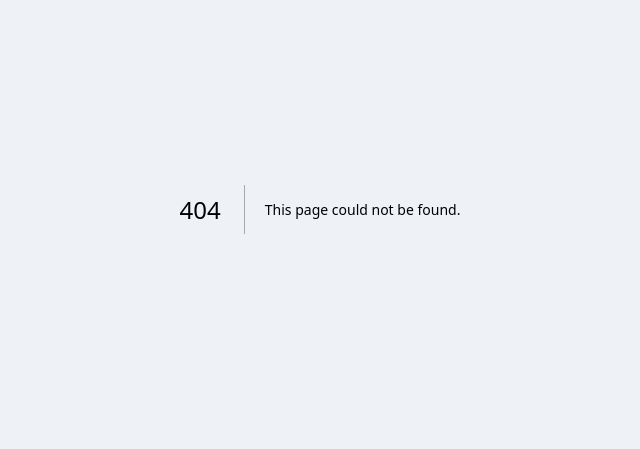
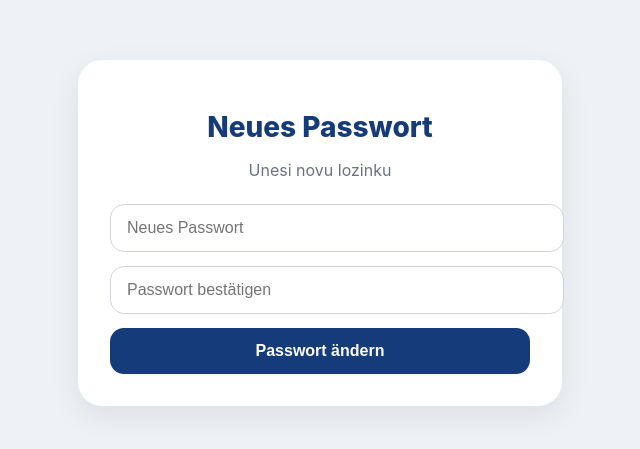
Before and after one commit to jobflow-app/jobflow-app, a Next.js app: page /update-password in a window 1280 px wide. Before the commit this address had no page. Shown: the part 191-640 px from the top of the page, without its empty margins (320-960 px from the left). Built offline with nearby package versions, Linux system fonts and the light colour scheme; no server answers.

Commit message:
Create page.jsx

```diff
--- /dev/null
+++ b/app/update-password/page.jsx
@@ -0,0 +1,141 @@
+'use client'
+
+import { useState } from 'react'
+import { useRouter } from 'next/navigation'
+import { supabase } from '@/lib/supabase'
+
+export default function UpdatePasswordPage() {
+  const router = useRouter()
+  const [password, setPassword] = useState('')
+  const [confirmPassword, setConfirmPassword] = useState('')
+  const [loading, setLoading] = useState(false)
+  const [errorMessage, setErrorMessage] = useState('')
+  const [successMessage, setSuccessMessage] = useState('')
+
+  const handleUpdatePassword = async (e) => {
+    e.preventDefault()
+    setErrorMessage('')
+    setSuccessMessage('')
+
+    if (password.length < 6) {
+      setErrorMessage('Lozinka mora imati najmanje 6 karaktera.')
+      return
+    }
+
+    if (password !== confirmPassword) {
+      setErrorMessage('Lozinke se ne poklapaju.')
+      return
+    }
+
+    setLoading(true)
+
+    const { error } = await supabase.auth.updateUser({
+      password,
+    })
+
+    if (error) {
+      setErrorMessage(error.message)
+      setLoading(false)
+      return
+    }
+
+    setSuccessMessage('Lozinka je uspješno promijenjena.')
+
+    setTimeout(() => {
+      router.replace('/login')
+    }, 1500)
+  }
+
+  return (
+    <main style={styles.page}>
+      <form onSubmit={handleUpdatePassword} style={styles.card}>
+        <h1 style={styles.title}>Neues Passwort</h1>
+        <p style={styles.subtitle}>Unesi novu lozinku</p>
+
+        <input
+          type="password"
+          placeholder="Neues Passwort"
+          value={password}
+          onChange={(e) => setPassword(e.target.value)}
+          style={styles.input}
+          required
+        />
+
+        <input
+          type="password"
+          placeholder="Passwort bestätigen"
+          value={confirmPassword}
+          onChange={(e) => setConfirmPassword(e.target.value)}
+          style={styles.input}
+          required
+        />
+
+        {errorMessage ? <p style={styles.error}>{errorMessage}</p> : null}
+        {successMessage ? <p style={styles.success}>{successMessage}</p> : null}
+
+        <button type="submit" style={styles.button} disabled={loading}>
+          {loading ? 'Saving...' : 'Passwort ändern'}
+        </button>
+      </form>
+    </main>
+  )
+}
+
+const styles = {
+  page: {
+    minHeight: '100vh',
+    background: '#eef2f7',
+    display: 'flex',
+    alignItems: 'center',
+    justifyContent: 'center',
+    padding: '24px',
+  },
+  card: {
+    width: '100%',
+    maxWidth: '420px',
+    background: '#fff',
+    borderRadius: '24px',
+    padding: '32px',
+    boxShadow: '0 10px 30px rgba(0,0,0,0.08)',
+  },
+  title: {
+    fontSize: '28px',
+    fontWeight: '800',
+    color: '#163b7a',
+    marginBottom: '8px',
+    textAlign: 'center',
+  },
+  subtitle: {
+    color: '#6b7280',
+    marginBottom: '24px',
+    textAlign: 'center',
+  },
+  input: {
+    width: '100%',
+    padding: '14px 16px',
+    borderRadius: '14px',
+    border: '1px solid #d1d5db',
+    marginBottom: '14px',
+    fontSize: '16px',
+    outline: 'none',
+  },
+  button: {
+    width: '100%',
+    border: 'none',
+    background: '#163b7a',
+    color: '#fff',
+    fontWeight: '700',
+    fontSize: '16px',
+    padding: '14px',
+    borderRadius: '14px',
+    cursor: 'pointer',
+  },
+  error: {
+    color: '#b91c1c',
+    marginBottom: '12px',
+  },
+  success: {
+    color: '#166534',
+    marginBottom: '12px',
+  },
+}
```
